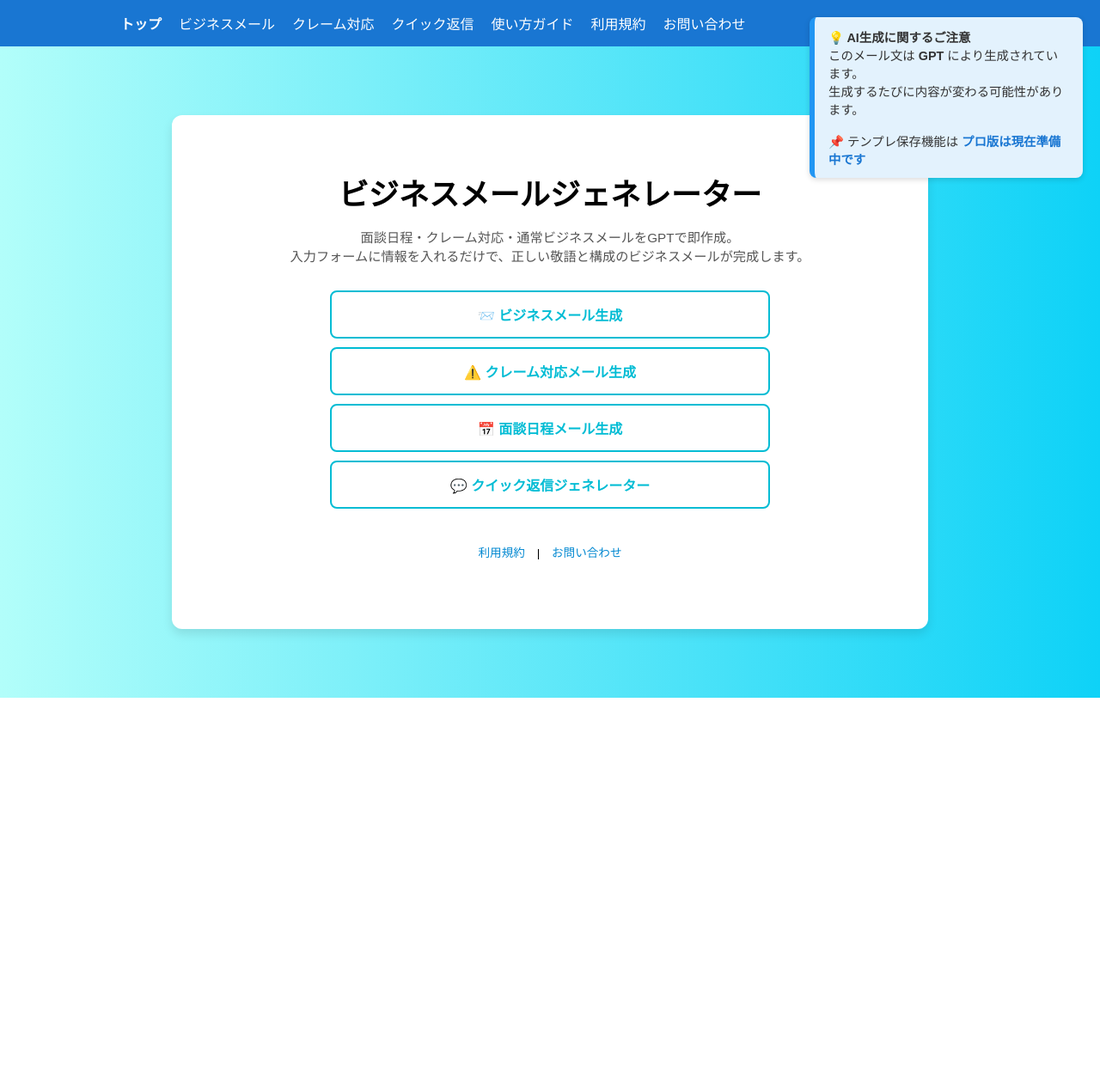
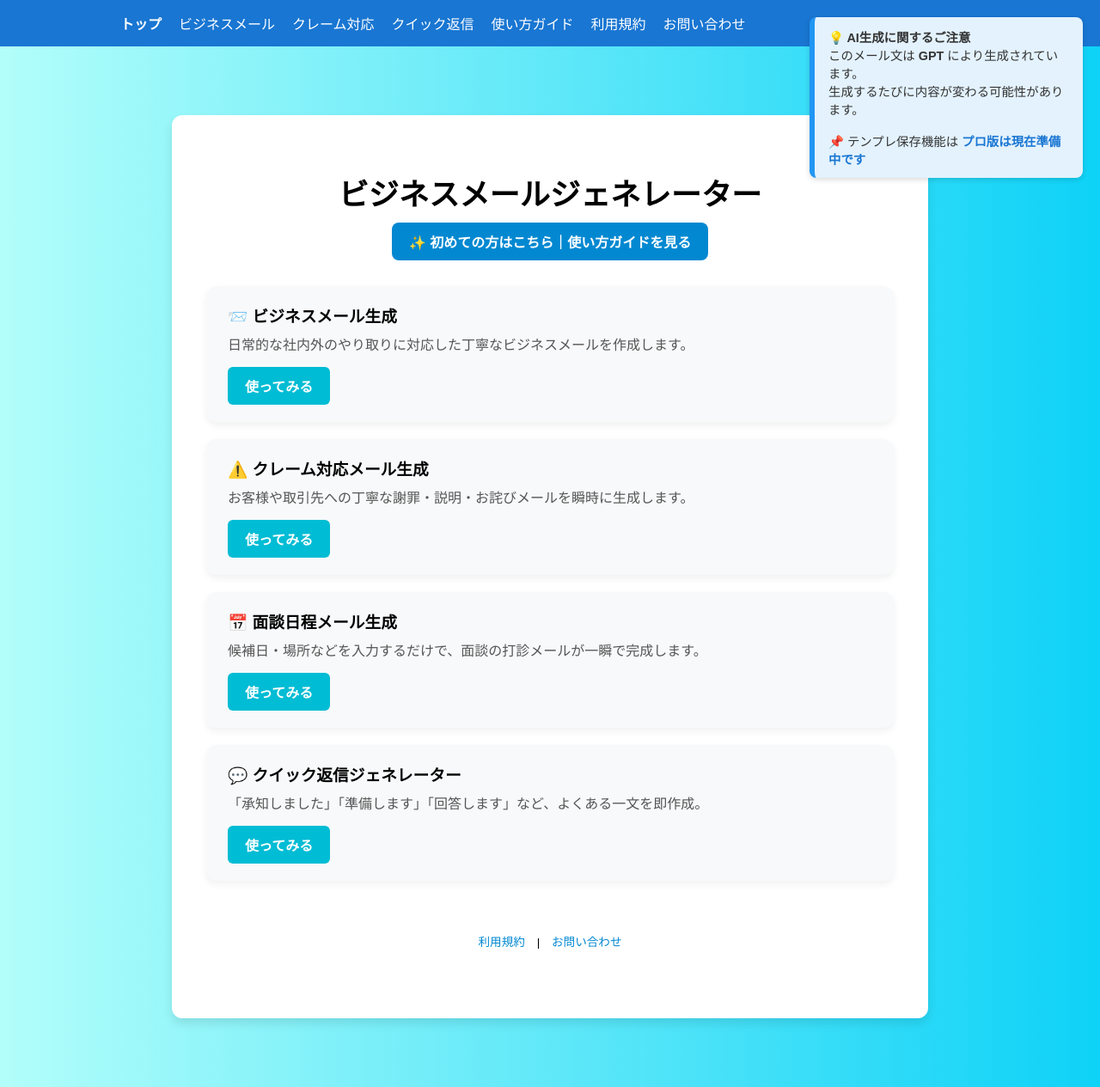
Before and after one commit to chihiro-ymst/gpt-mail-generator, a Flask app: page / in a window 1280 px wide. Shown: the whole page at 86% size. Before the commit the page ends 812 px from the top, so only its background shows below. Run offline with Flask 3, Linux system fonts and the light colour scheme.

Commit message:
トップページの各機能に説明文付きカードレイアウトを追加

```diff
--- a/templates/top.html
+++ b/templates/top.html
@@ -115,15 +115,42 @@
 
   <div class="container">
     <h1>ビジネスメールジェネレーター</h1>
-    <p class="description">
-      面談日程・クレーム対応・通常ビジネスメールをGPTで即作成。<br>
-      入力フォームに情報を入れるだけで、正しい敬語と構成のビジネスメールが完成します。
-    </p>
+    <div style="margin-bottom: 30px;">
+      <a href="/how-to" style="display: inline-block; padding: 10px 20px; background: #0288d1; color: white; border-radius: 8px; text-decoration: none; font-weight: bold;">
+        ✨ 初めての方はこちら｜使い方ガイドを見る
+      </a>
+    </div>
 
-    <a href="/business" class="link-btn">📨 ビジネスメール生成</a>
-    <a href="/complaint" class="link-btn">⚠️ クレーム対応メール生成</a>
-    <a href="/index" class="link-btn">📅 面談日程メール生成</a> <!-- 必要ならパス調整してね -->
-    <a href="/quick-reply" class="link-btn">💬 クイック返信ジェネレーター</a>
+    <!-- 🔽 ボタンカード群 -->
+<div style="display: flex; flex-direction: column; gap: 20px; margin-top: 30px;">
+
+  <!-- 📨 ビジネスメール -->
+  <div style="background: #f8f9fa; padding: 20px 25px; border-radius: 12px; box-shadow: 0 4px 8px rgba(0,0,0,0.06); text-align: left;">
+    <h3 style="margin: 0 0 8px;">📨 ビジネスメール生成</h3>
+    <p style="margin: 0 0 15px; color: #555;">日常的な社内外のやり取りに対応した丁寧なビジネスメールを作成します。</p>
+    <a href="/business" style="display: inline-block; padding: 10px 20px; background: #00bcd4; color: white; border-radius: 6px; text-decoration: none; font-weight: bold;">使ってみる</a>
+  </div>
+
+  <!-- ⚠️ クレーム対応 -->
+  <div style="background: #f8f9fa; padding: 20px 25px; border-radius: 12px; box-shadow: 0 4px 8px rgba(0,0,0,0.06); text-align: left;">
+    <h3 style="margin: 0 0 8px;">⚠️ クレーム対応メール生成</h3>
+    <p style="margin: 0 0 15px; color: #555;">お客様や取引先への丁寧な謝罪・説明・お詫びメールを瞬時に生成します。</p>
+    <a href="/complaint" style="display: inline-block; padding: 10px 20px; background: #00bcd4; color: white; border-radius: 6px; text-decoration: none; font-weight: bold;">使ってみる</a>
+  </div>
+
+  <!-- 📅 面談日程 -->
+  <div style="background: #f8f9fa; padding: 20px 25px; border-radius: 12px; box-shadow: 0 4px 8px rgba(0,0,0,0.06); text-align: left;">
+    <h3 style="margin: 0 0 8px;">📅 面談日程メール生成</h3>
+    <p style="margin: 0 0 15px; color: #555;">候補日・場所などを入力するだけで、面談の打診メールが一瞬で完成します。</p>
+    <a href="/index" style="display: inline-block; padding: 10px 20px; background: #00bcd4; color: white; border-radius: 6px; text-decoration: none; font-weight: bold;">使ってみる</a>
+  </div>
+
+  <!-- 💬 クイック返信 -->
+  <div style="background: #f8f9fa; padding: 20px 25px; border-radius: 12px; box-shadow: 0 4px 8px rgba(0,0,0,0.06); text-align: left;">
+    <h3 style="margin: 0 0 8px;">💬 クイック返信ジェネレーター</h3>
+    <p style="margin: 0 0 15px; color: #555;">「承知しました」「準備します」「回答します」など、よくある一文を即作成。</p>
+    <a href="/quick-reply" style="display: inline-block; padding: 10px 20px; background: #00bcd4; color: white; border-radius: 6px; text-decoration: none; font-weight: bold;">使ってみる</a>
+  </div>
 
     <div class="footer-links">
       <a href="/terms">利用規約</a>
```
